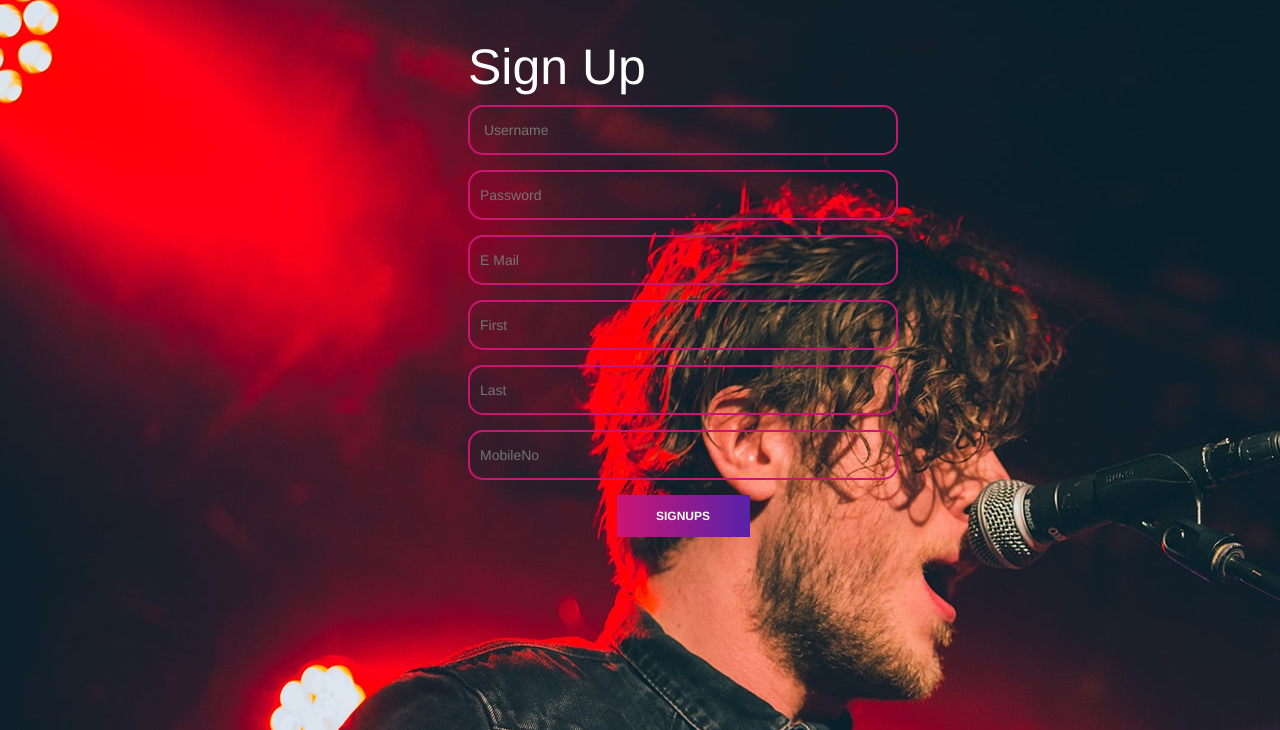
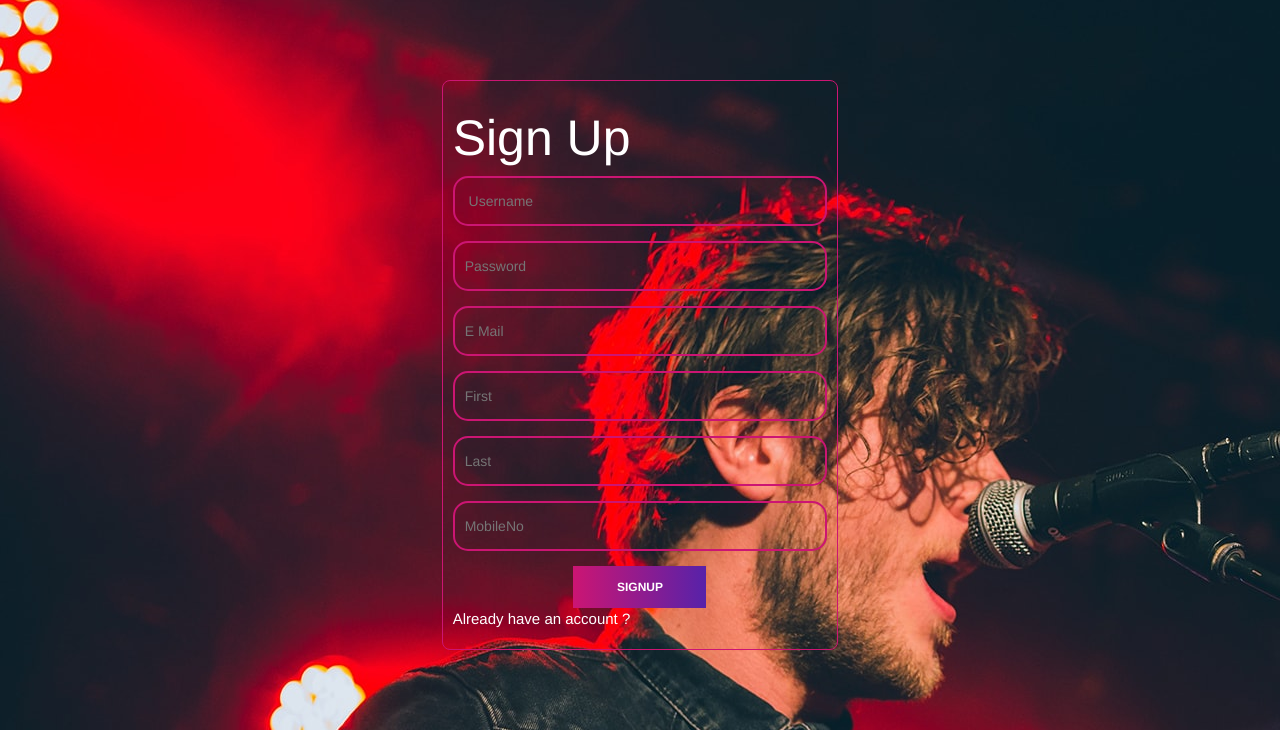
Before and after one commit to amit1884/music-shop, a PHP site: page /signup.php in a window 1280 px wide. Shown: the part 70-800 px from the top of the page. Run offline with PHP 8.4, Linux system fonts and the light colour scheme.

Commit message:
signup page made responsive

```diff
--- a/signup.php
+++ b/signup.php
@@ -1,10 +1,11 @@
 <?php
 include_once 'header.php';
 ?>
-
-        <div class="container">
+<br><br><br><br>
+        <div class="container-fluid">
             <div class="row">
-                <div class="col-12">
+                <div class= "col-md-4 col-sm-12"></div>
+                <div class="col-md-4 col-sm-12">
                     <div class="sign">
                         <h2>Sign Up</h2>
                         <form action="includes/signup.inc.php" method="POST">
@@ -14,8 +15,9 @@ include_once 'header.php';
                         <input type ="text" name ="first" placeholder="First" id="log-user">
                         <input type ="text" name ="last" placeholder="Last" id="log-user">
                         <input type ="number" name ="mob" placeholder="MobileNo" id="log-user">
-                        <center><button type ="submit" name ="submit" class="musica-btn">SignUps</button></center>
+                        <center><button type ="submit" name ="submit" class="musica-btn">SignUp</button></center>
                         </form>
+                        <p><a href= "login.php" style ="color:white;font-size:15px;">Already have an account ?</a></p>
                     </div>
                 </div>
             </div>
--- a/style.css
+++ b/style.css
@@ -20,6 +20,10 @@ nav h1{
 }
 nav h1 a{
     color:#fff;
+    text-decoration: none;
+}
+nav h1 a:hover{
+    color:mediumvioletred;
     text-decoration: none;
 }
 nav ul{
@@ -156,13 +160,13 @@ nav ul li:hover{
 }
 /*signup*/
 .sign{
-    position:absolute;
-    width:450px;
-    height:400px;
+    height:auto;
+    width:100%;
     background:transparent;
-    left:35%;
-    margin:10px;
+    /* margin:3px; */
     padding:10px;
+    border:1px solid #cc1573;
+    border-radius:8px;
 }
 .sign h2{
     color:white;
```
